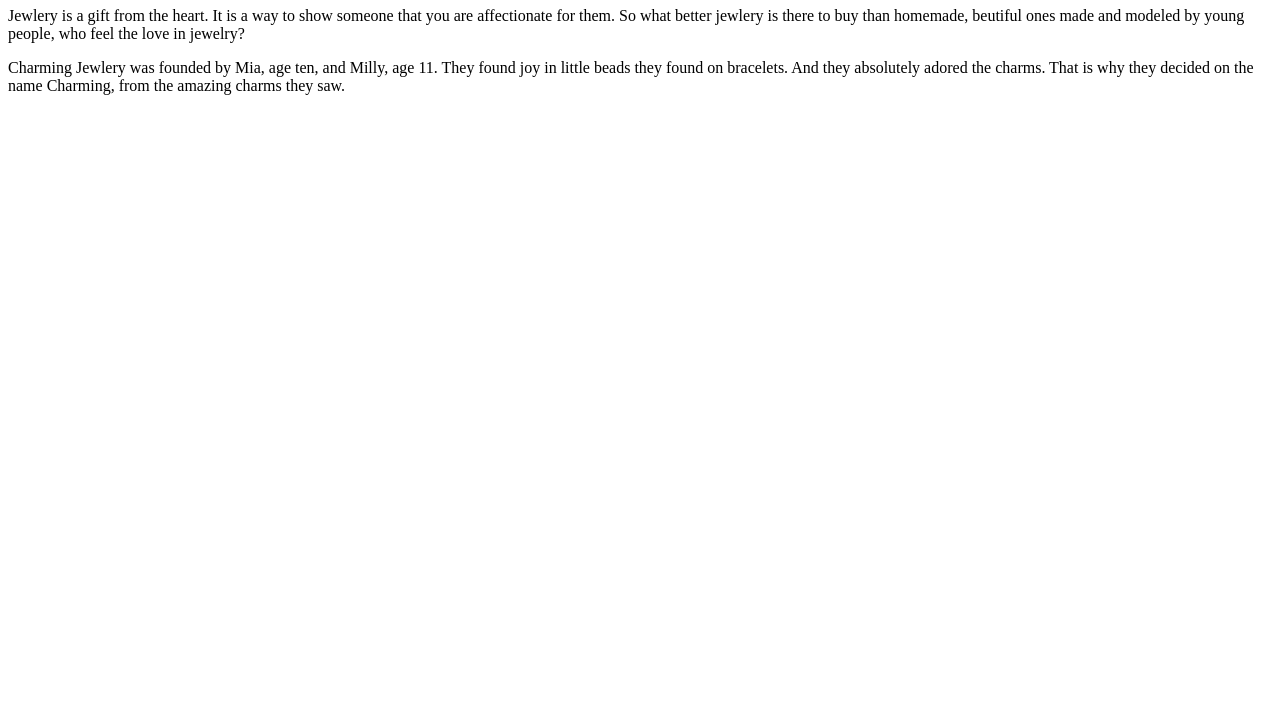
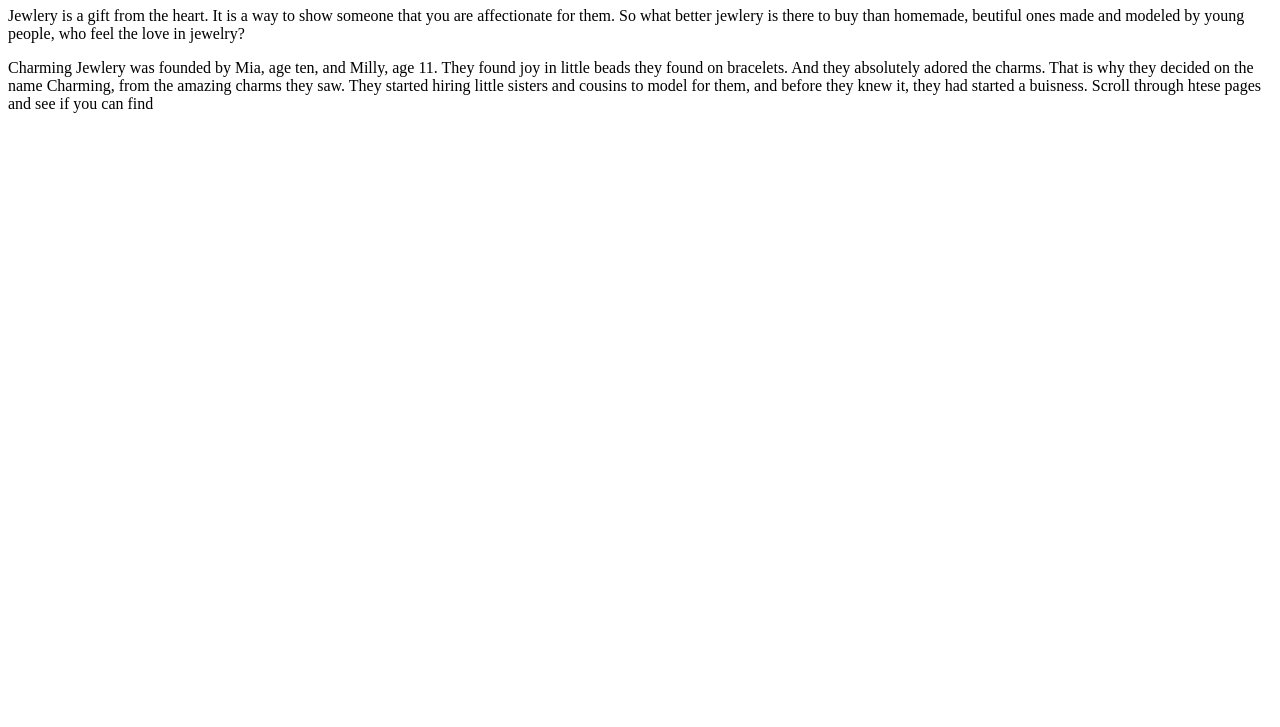
Before and after one commit to Blob2012/Charming, a plain HTML site: page index.html in a window 1280 px wide. Shown: the part 73-800 px from the top of the page. Drawn offline with Linux system fonts and the light colour scheme.

Commit message:
Update index.html

```diff
--- a/index.html
+++ b/index.html
@@ -8,4 +8,4 @@
 </body>
 </html>
 <p> Jewlery is a gift from the heart. It is a way to show someone that you are affectionate for them. So what better jewlery is there to buy than homemade, beutiful ones made and modeled by young people, who feel the love in jewelry?  </p>
-<p> Charming Jewlery was founded by Mia, age ten, and Milly, age 11. They found joy in little beads they found on bracelets. And they absolutely adored the charms. That is why they decided on the name Charming, from the amazing charms they saw. </p>
+<p> Charming Jewlery was founded by Mia, age ten, and Milly, age 11. They found joy in little beads they found on bracelets. And they absolutely adored the charms. That is why they decided on the name Charming, from the amazing charms they saw. They started hiring little sisters and cousins to model for them, and before they knew it, they had started a buisness. Scroll through htese pages and see if you can find  </p>
```
